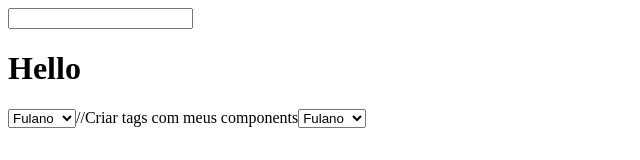
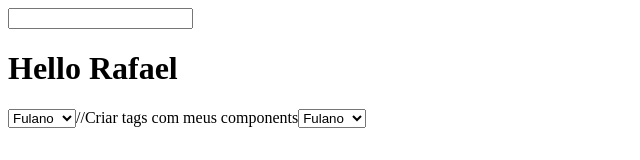
Before and after one commit to dossantosgit81/basice-react, a React (Create React App) app: page / in a window 1280 px wide. Shown: the top 160 px of the page, without its empty margins (0-640 px from the left). Built offline with nearby package versions, Linux system fonts and the light colour scheme.

Commit message:
Ciclo de vida de aplicações react

```diff
--- a/src/App.js
+++ b/src/App.js
@@ -27,14 +27,19 @@ class App extends React.Component{
 
   }
 
+  componentDidMount(){
+    console.log("Executou o componentDidMount")
+  }
+
   render(){
+    console.log("Executou o render")
     const MeuComboBox = () => this.criaComboBox()
 
     return (
       [
         <>
        <input type="text" value={this.state.nome} onChange={this.modificarNome}></input>
-       <h1>Hello {this.state.nome}</h1>
+       <h1>Hello {this.props.nome}</h1>
        {this.criaComboBox()}
 
        //Criar tags com meus components
--- a/src/index.js
+++ b/src/index.js
@@ -5,7 +5,7 @@ import App from './App';
 
 ReactDOM.render(
   <React.StrictMode>
-    <App />
+    <App nome="Rafael"/>
   </React.StrictMode>,
   document.getElementById('root')
 );
```
